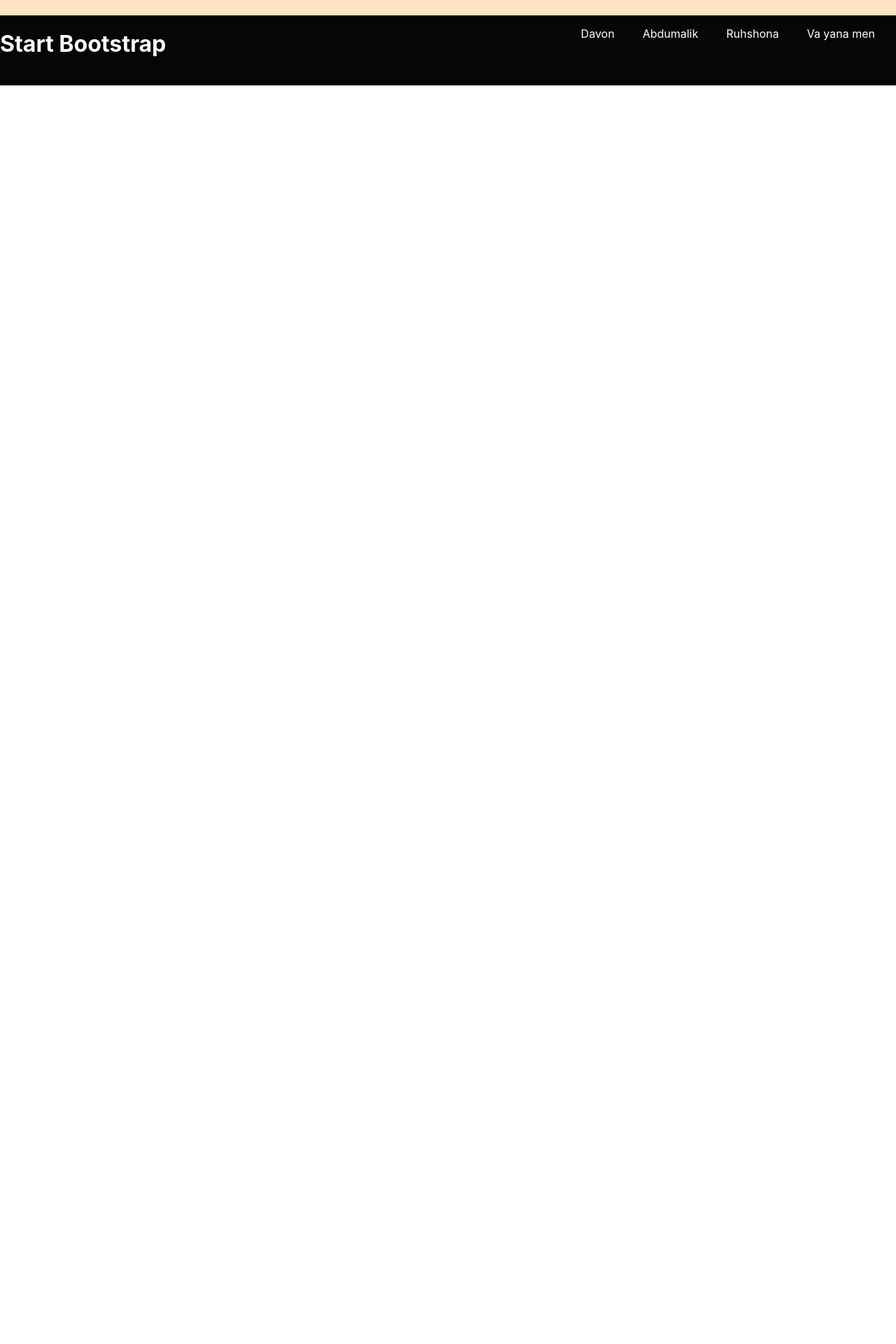
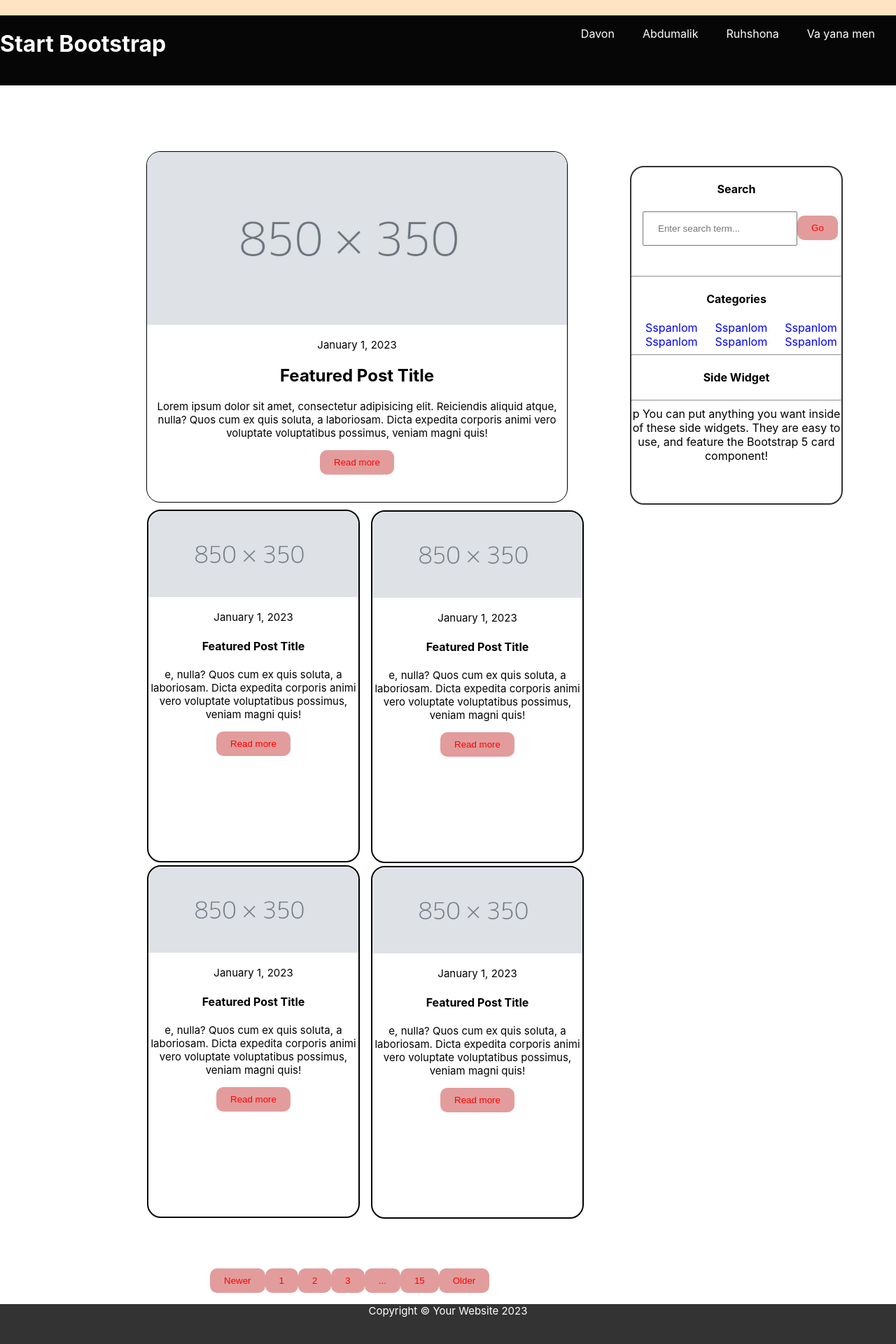
Before and after one commit to DavronZiyavetdinov/vazifabesh, a React (Create React App) app: page / in a window 1280 px wide. Shown: the part 78-1998 px from the top of the page at 70% size. Before the commit the page ends 800 px from the top, so only its background shows below. Built offline with nearby package versions, Linux system fonts and the light colour scheme.

Commit message:
add save

```diff
--- a/src/App.css
+++ b/src/App.css
@@ -1,9 +1,11 @@
 .App {
   text-align: center;
 }
+
+
 header {
   height: 100px;
-  background-color:bisque;
+  background-color: bisque;
   padding: 0 40px;
 }
 
@@ -12,17 +14,20 @@ header {
   align-items: center;
   justify-content: space-between;
 }
+
 .img_1 {
   width: 32px;
   height: 32px;
   margin-left: 40px;
 }
+
 .right {
   display: flex;
   justify-content: space-between;
   gap: 40px;
 
 }
+
 button {
   background-color: rgba(200, 59, 59, 0.503);
   color: red;
@@ -31,9 +36,10 @@ button {
   padding: 10px 20px;
   transition: 1s;
 }
+
 button:hover {
   background-color: red;
-  color:  rgb(255, 255, 255);
+  color: rgb(255, 255, 255);
 }
 
 .start {
@@ -43,6 +49,7 @@ button:hover {
   display: flex;
   justify-content: space-between;
 }
+
 .ulww {
   display: flex;
   justify-content: space-evenly;
@@ -50,13 +57,144 @@ button:hover {
   color: white;
   padding: 0 30px;
 }
+
 li {
   list-style: none;
 
 
 }
+
 h1 {
   color: white;
+}
+
+.fotos {
+  width: 600px;
+  height: 500px;
+  border-radius: 20px;
+  margin-top: -390px;
+  margin-left: 209px;
+  border: 1px solid black;
+}
+
+.big-foto {
+
+  img {
+    width: 600px;
+    border-top-left-radius: 20px;
+    border-top-right-radius: 20px;
+  }
+}
+
+.fotosss {
+  height: 900px;
+  margin-top: 50px;
+
+}
+
+.foto_1 {
+  width: 300px;
+  height: 300px;
+  border: 2px solid black;
+  height: 500px;
+  border-radius: 20px;
+}
+
+.foto_2 {
+  width: 300px;
+  height: 300px;
+  border: 2px solid black;
+  height: 500px;
+  position: relative;
+  bottom: 503px;
+  left: 320px;
+  border-radius: 20px;
+}
+
+.foto_3 {
+  width: 300px;
+  height: 300px;
+  border: 2px solid black;
+  height: 500px;
+  border-radius: 20px;
+  position: relative;
+  bottom: 500px;
+}
+
+.foto_4 {
+  width: 300px;
+  height: 300px;
+  border: 2px solid black;
+  height: 500px;
+  border-radius: 20px;
+  position: relative;
+  bottom: 1003px;
+  left: 320px;
+}
+
+.fff-222 {
+  width: 300px;
+  border-top-left-radius: 20px;
+  border-top-right-radius: 20px;
+}
+
+.buttons {
+  position: absolute;
+  top: 1890px;
+  left: 300px
+}
+
+footer {
+  height: 100px;
+  text-align: center;
+  color: white;
+  position: relative;
+  top: 1130px;
+  background-color: #333333;
+}
+
+.leftww {
+  width: 300px;
+  height: 480px;
+  border: 2px solid #333333;
+  margin-left: 900px;
+  position: relative;
+  top: 115px;
+  border-radius: 20px;
+}
+
+input {
+  padding: 15px 20px;
+  margin-right: 47px;
+}
+
+.sasasa {
+  position: relative;
+  bottom: 43px;
+  left: 116px;
+}
+
+.types_1 {
+  display: flex;
+  gap: 5px;
+
+}
+span {
+margin-left: 20px;
+color: blue;
+}
+.types_2 {
+
+  display: flex;
+  gap: 5px;
+}
+.left-ss3 {
+
+
+
+}
+p {
+  font-size: 15px;
 }
 /*
 .App-logo {
--- a/src/App.js
+++ b/src/App.js
@@ -1,6 +1,7 @@
 import monitor from './monitor.jpg'
 import ipad from './ipad.png'
 import phone from './phone.png'
+import img from './foto.jpg'
 import './App.css';
 
 function App() {
@@ -37,6 +38,93 @@ function App() {
         </div>
       </main>
 
+
+      <div className="leftww">
+        <div className='left-ss1'>
+          <h4>Search</h4>
+          <input type="text" placeholder='Enter search term...' />
+          <button className='sasasa'>Go</button>
+          <hr />
+        </div>
+        <div className='left-ss2'>
+          <h4>Categories</h4>
+          <div className="types_1">
+            <span href="#">Sspanlom</span>
+            <span href="#">Sspanlom</span>
+            <span href="#">Sspanlom</span>
+          </div>
+          <div className="types_2">
+            <span href="#">Sspanlom</span>
+            <span href="#">Sspanlom</span>
+            <span href="#">Sspanlom</span>
+          </div>
+          <hr />
+
+        </div>
+        <div className='left-ss3'>
+          <h4>Side Widget</h4>
+          <hr />
+          p
+          You can put anything you want inside of these side widgets. They are easy to use, and feature the Bootstrap 5 card component!
+        </div>
+      </div>
+
+      <div className="fotos">
+        <div className="big-foto">
+          <div className="type">
+            <img src={img} alt="" />
+            <p>January 1, 2023</p>
+            <h2>Featured Post Title</h2>
+            <p>Lorem ipsum dolor sit amet, consectetur adipisicing elit. Reiciendis aliquid atque, nulla? Quos cum ex quis soluta, a laboriosam. Dicta expedita corporis animi vero voluptate voluptatibus possimus, veniam magni quis!</p>
+            <button>Read more</button>
+          </div>
+        </div>
+
+        <div className="fotosss">
+          <div className="foto_1">
+            <img className='fff-222' src={img} alt="" />
+            <p>January 1, 2023</p>
+            <h4>Featured Post Title</h4>
+            <p>e, nulla? Quos cum ex quis soluta, a laboriosam. Dicta expedita corporis animi vero voluptate voluptatibus possimus, veniam magni quis!</p>
+            <button>Read more</button>
+          </div>
+          <div className="foto_2">
+            <img className='fff-222' src={img} alt="" />
+            <p>January 1, 2023</p>
+            <h4>Featured Post Title</h4>
+            <p>e, nulla? Quos cum ex quis soluta, a laboriosam. Dicta expedita corporis animi vero voluptate voluptatibus possimus, veniam magni quis!</p>
+            <button>Read more</button>
+          </div>
+
+          <div className="foto_3">
+            <img className='fff-222' src={img} alt="" />
+            <p>January 1, 2023</p>
+            <h4>Featured Post Title</h4>
+            <p>e, nulla? Quos cum ex quis soluta, a laboriosam. Dicta expedita corporis animi vero voluptate voluptatibus possimus, veniam magni quis!</p>
+            <button>Read more</button>
+          </div>
+          <div className="foto_4">
+            <img className='fff-222' src={img} alt="" />
+            <p>January 1, 2023</p>
+            <h4>Featured Post Title</h4>
+            <p>e, nulla? Quos cum ex quis soluta, a laboriosam. Dicta expedita corporis animi vero voluptate voluptatibus possimus, veniam magni quis!</p>
+            <button>Read more</button>
+          </div>
+        </div>
+      </div>
+      <div className="buttons">
+        <button>Newer</button>
+        <button>1</button>
+        <button>2</button>
+        <button>3</button>
+        <button>...</button>
+        <button>15</button>
+        <button>Older</button>
+      </div>
+      <footer>
+        <p>Copyright © Your Website 2023</p>
+      </footer>
+
     </div>
   );
 }
```
Also changed, not shown: src/foto.jpg (added).
